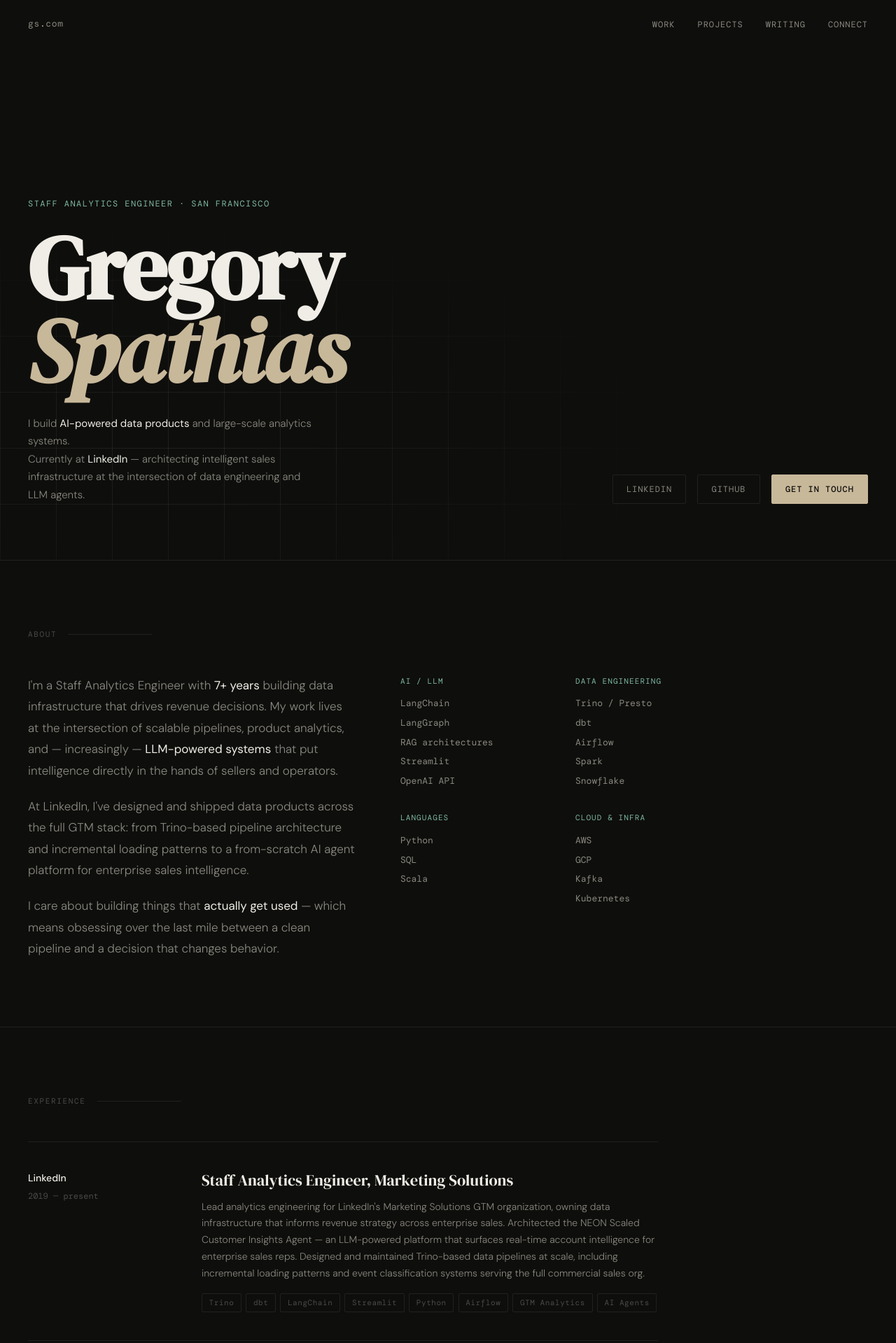
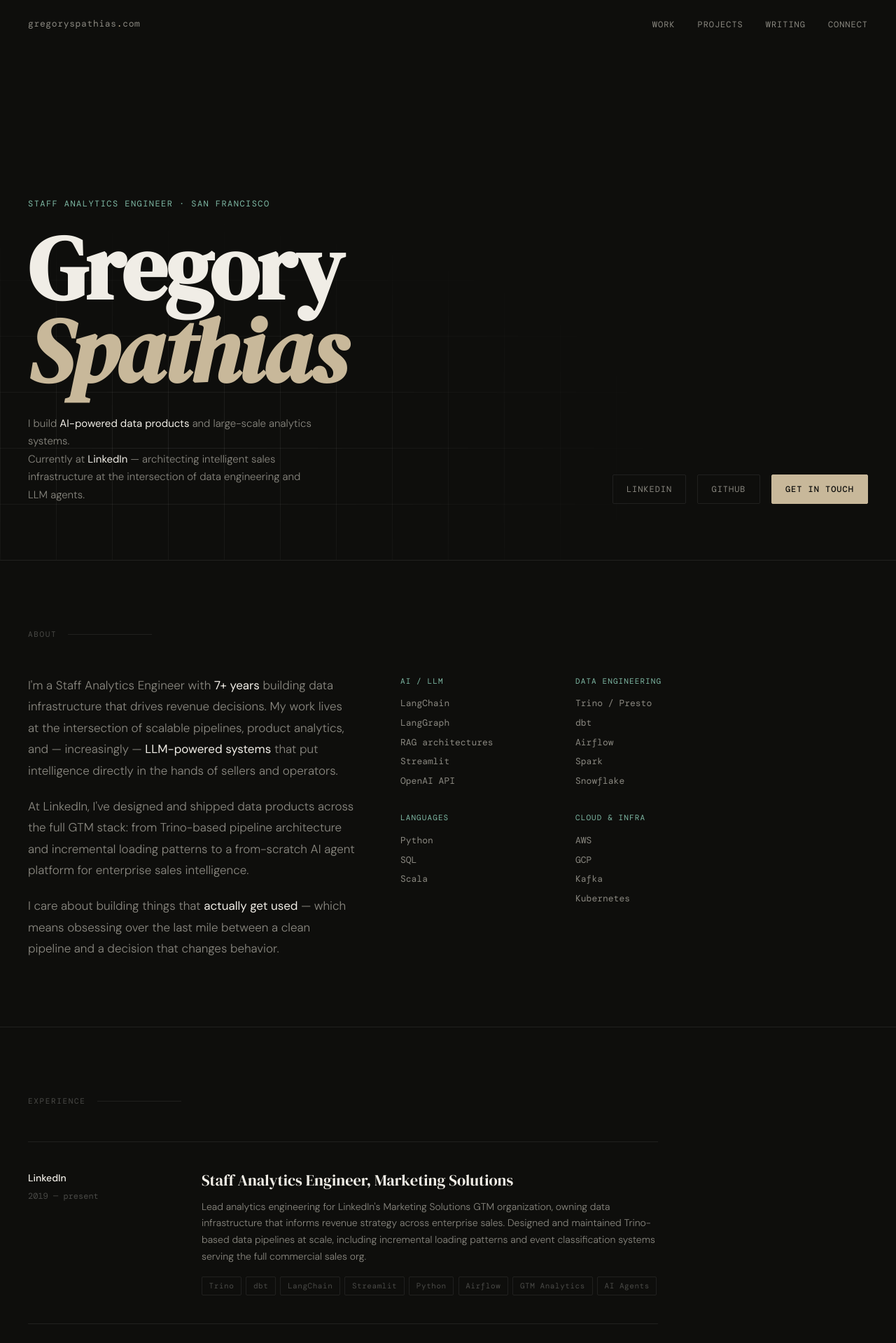
Before and after one commit to GregSpathias/website, a plain HTML site: page index.html in a window 1280 px wide. Shown: the top 1919 px of the page at 70% size. Drawn offline with nearby package versions, Linux system fonts and the light colour scheme; a web font is replaced by a local one.

Commit message:
updating projects

```diff
--- a/index.html
+++ b/index.html
@@ -490,7 +490,7 @@
 <body>
 
 <nav id="nav">
-  <div class="nav-logo">gs<span>.</span>com</div>
+  <div class="nav-logo">gregoryspathias<span>.</span>com</div>
   <ul class="nav-links">
     <li><a href="#work">Work</a></li>
     <li><a href="#projects">Projects</a></li>
@@ -593,7 +593,7 @@
       <div class="work-body">
         <div class="work-title">Staff Analytics Engineer, Marketing Solutions</div>
         <p class="work-desc">
-          Lead analytics engineering for LinkedIn's Marketing Solutions GTM organization, owning data infrastructure that informs revenue strategy across enterprise sales. Architected the NEON Scaled Customer Insights Agent — an LLM-powered platform that surfaces real-time account intelligence for enterprise sales reps. Designed and maintained Trino-based data pipelines at scale, including incremental loading patterns and event classification systems serving the full commercial sales org.
+          Lead analytics engineering for LinkedIn's Marketing Solutions GTM organization, owning data infrastructure that informs revenue strategy across enterprise sales. Designed and maintained Trino-based data pipelines at scale, including incremental loading patterns and event classification systems serving the full commercial sales org.
         </p>
         <div class="work-tags">
           <span class="tag">Trino</span>
```
